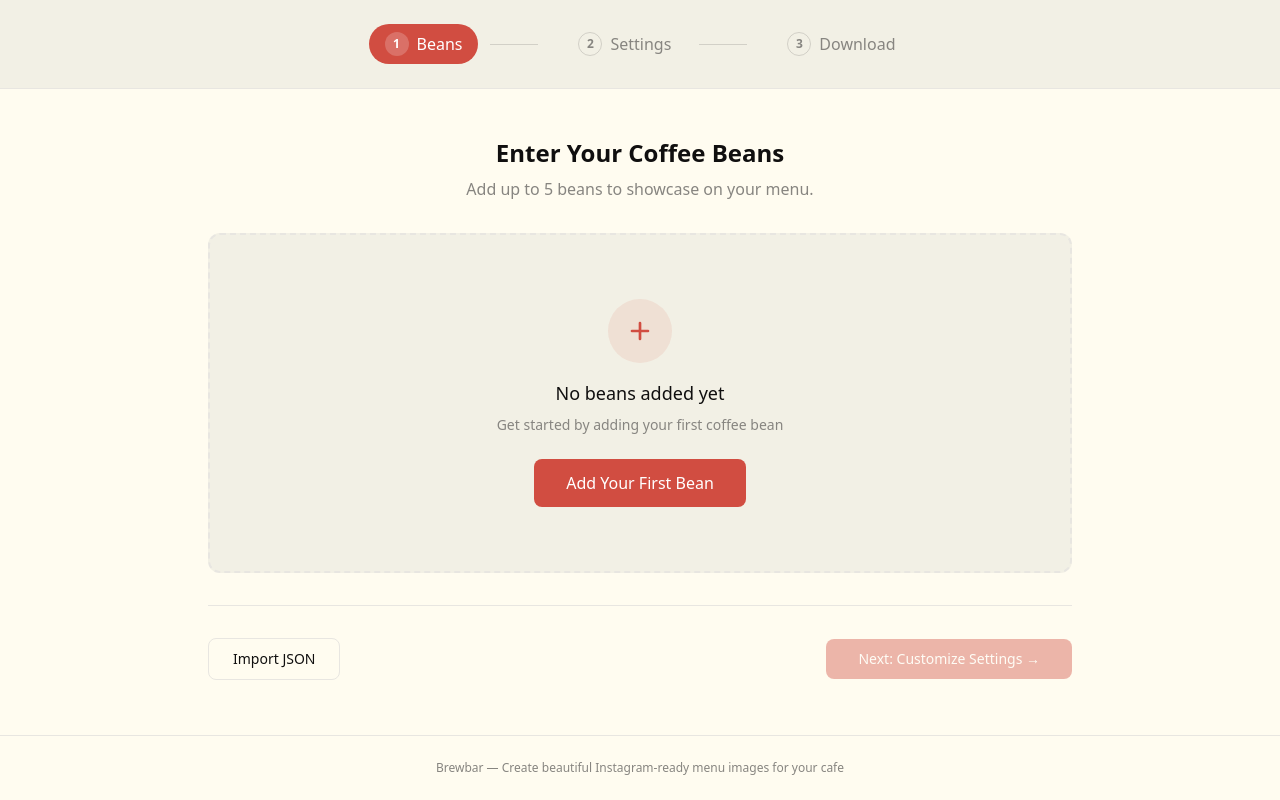
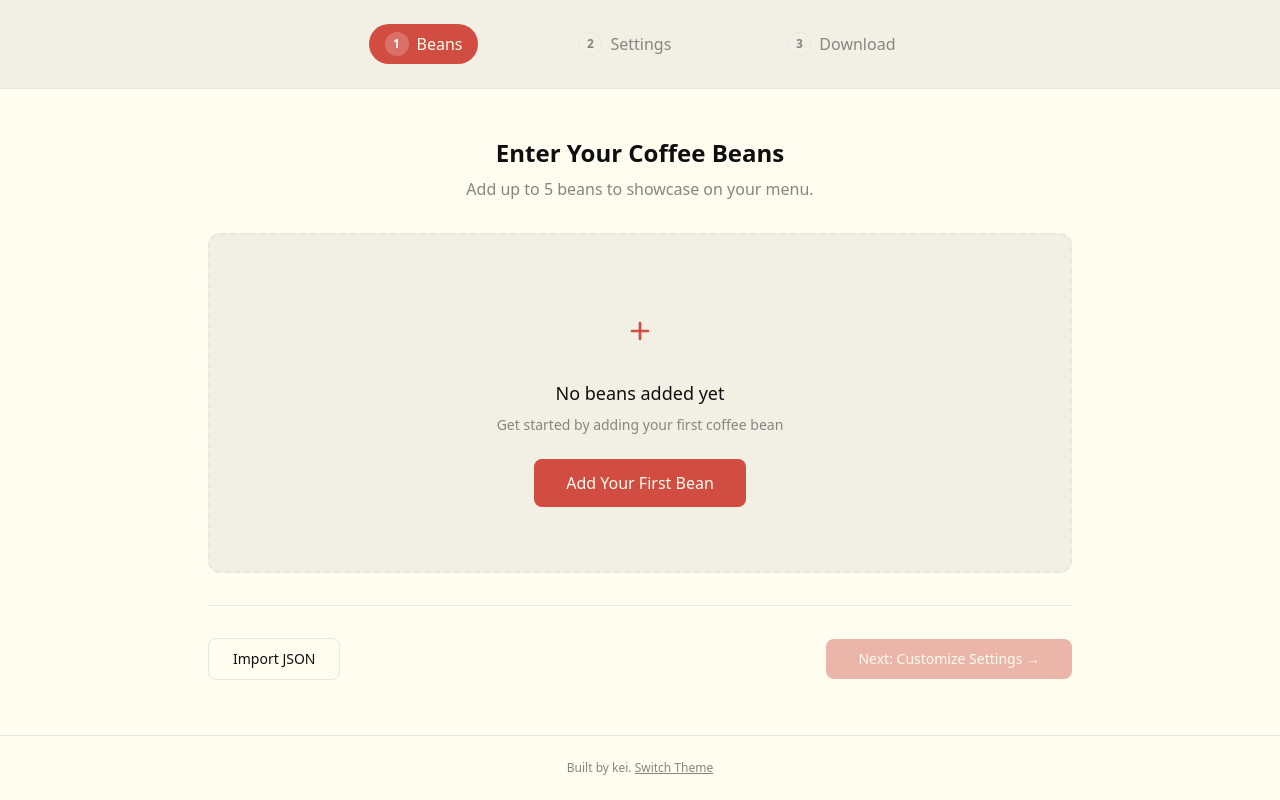
Before and after one commit to brewtools/brewbar, a React (Vite) app: page / in a window 1280 px wide. Built offline with nearby package versions, Linux system fonts and the light colour scheme.

Commit message:
Add dark theme & regenerate for aurora theme

```diff
--- a/index.html
+++ b/index.html
@@ -10,6 +10,26 @@
     <link rel="preconnect" href="https://fonts.googleapis.com">
     <link rel="preconnect" href="https://fonts.gstatic.com" crossorigin>
     <link href="https://fonts.googleapis.com/css2?family=Inter:wght@300;400;500;600;700&family=Merriweather:wght@300;400;700&family=Playfair+Display:wght@400;600;700&family=Orbitron:wght@400;500;700&family=Cormorant+Garamond:wght@400;500;600&family=Noto+Serif+JP:wght@400;500;600&family=Noto+Sans+JP:wght@400;500&family=Rajdhani:wght@400;500;600;700&display=swap" rel="stylesheet">
+    <style>
+      :root {
+        --bg: #FFFCF0;
+        --fg: #100F0F;
+        --paper: #F2F0E5;
+        --muted: #878580;
+        --accent: #D14D41;
+        --accent-fg: #FFFCF0;
+        --border: #E8E6E1;
+      }
+      .dark {
+        --bg: #100F0F;
+        --fg: #B7B5AA;
+        --paper: #1C1C1C;
+        --muted: #9A9890;
+        --accent: #A63C33;
+        --accent-fg: #D8D6CC;
+        --border: #2A2A2A;
+      }
+    </style>
   </head>
   <body>
     <div id="root"></div>
--- a/src/App.tsx
+++ b/src/App.tsx
@@ -1,3 +1,4 @@
+import { useState, useEffect } from 'react'
 import { AppProvider, useAppState } from '@/store/appState'
 import { BeanEntryForm } from '@/components/steps/BeanEntryForm'
 import { ImageSettings } from '@/components/steps/ImageSettings'
@@ -5,6 +6,17 @@ import { GenerateDownload } from '@/components/steps/GenerateDownload'
 
 function AppContent() {
   const { state, dispatch } = useAppState()
+  const [isDarkMode, setIsDarkMode] = useState(false)
+
+  // Check system preference on mount
+  useEffect(() => {
+    const prefersDark = window.matchMedia('(prefers-color-scheme: dark)').matches
+    setIsDarkMode(prefersDark)
+  }, [])
+
+  const toggleTheme = () => {
+    setIsDarkMode(prev => !prev)
+  }
 
   const renderStep = () => {
     switch (state.currentStep) {
@@ -26,7 +38,7 @@ function AppContent() {
   ]
 
   return (
-    <div className="min-h-screen flex flex-col bg-bg">
+    <div className={`min-h-screen flex flex-col bg-bg ${isDarkMode ? 'dark' : ''}`}>
       {/* Progress Steps */}
       <div className="border-b border-border bg-paper">
         <div className="max-w-4xl mx-auto px-4 py-4 sm:py-6">
@@ -42,7 +54,7 @@ function AppContent() {
                   disabled={step.number > state.currentStep}
                   className={`flex items-center gap-1.5 sm:gap-2 px-3 sm:px-4 py-1.5 sm:py-2 rounded-full transition-all ${
                     state.currentStep === step.number
-                      ? 'bg-accent text-white font-medium'
+                      ? 'bg-accent text-accent-fg font-medium'
                       : state.currentStep > step.number
                       ? 'text-accent hover:bg-accent/10'
                       : 'text-muted'
@@ -80,7 +92,13 @@ function AppContent() {
       <footer className="border-t border-border">
         <div className="max-w-4xl mx-auto px-4 py-4 sm:py-6">
           <p className="text-xs text-muted text-center">
-            Brewbar — Create beautiful Instagram-ready menu images for your cafe
+            Built by kei.{' '}
+            <button
+              onClick={toggleTheme}
+              className="underline hover:text-fg transition-colors"
+            >
+              Switch Theme
+            </button>
           </p>
         </div>
       </footer>
--- a/src/components/common/FileUpload.tsx
+++ b/src/components/common/FileUpload.tsx
@@ -93,7 +93,7 @@ export function FileUpload({
             <path strokeLinecap="round" strokeLinejoin="round" strokeWidth={1.5} d="M7 16a4 4 0 01-.88-7.903A5 5 0 1115.9 6L16 6a5 5 0 011 9.9M15 13l-3-3m0 0l-3 3m3-3v12" />
           </svg>
           <span className="text-sm text-muted">{label}</span>
-          <span className="text-xs text-muted/60">Drag & drop or click to upload</span>
+          <span className="text-xs text-muted">Drag & drop or click to upload</span>
         </div>
       )}
       <input
--- a/src/components/common/FormatSelector.tsx
+++ b/src/components/common/FormatSelector.tsx
@@ -13,7 +13,7 @@ const formats: Array<{ value: ImageFormat; label: string; description: string }>
 
 export function FormatSelector({ selectedFormat, onFormatChange }: FormatSelectorProps) {
   return (
-    <div className="bg-paper rounded-xl p-6 sm:p-8 border border-border/30">
+    <div className="bg-paper rounded-xl p-6 sm:p-8 ">
       <h3 className="text-lg font-semibold mb-4 text-fg">Image Format</h3>
       <div className="grid grid-cols-1 sm:grid-cols-3 gap-3">
         {formats.map(format => (
--- a/src/components/common/TagInput.tsx
+++ b/src/components/common/TagInput.tsx
@@ -52,7 +52,7 @@ export function TagInput({ tags, onChange, maxTags = 6, maxChars = 50 }: TagInpu
       {tags.map(tag => (
         <span
           key={tag.id}
-          className="inline-flex items-center gap-1 px-3 py-1 text-sm bg-accent text-white rounded-full"
+          className="inline-flex items-center gap-1 px-3 py-1 text-sm bg-accent text-accent-fg rounded-full"
         >
           {tag.text}
           <button
--- a/src/components/common/ThemeSelector.tsx
+++ b/src/components/common/ThemeSelector.tsx
@@ -136,7 +136,7 @@ export function ThemeSelector({ selectedTheme, onThemeChange }: ThemeSelectorPro
   const currentCategory = themeCategories.find(c => c.id === activeCategory)
 
   return (
-    <div className="bg-paper rounded-xl p-6 sm:p-8 border border-border/30">
+    <div className="bg-paper rounded-xl p-6 sm:p-8 ">
       <h3 className="text-lg font-semibold mb-4 text-fg">Theme</h3>
 
       {/* Category Tabs */}
@@ -170,7 +170,7 @@ export function ThemeSelector({ selectedTheme, onThemeChange }: ThemeSelectorPro
       </div>
 
       {/* Theme description */}
-      <div className="mt-4 p-3 bg-bg rounded-lg border border-border/30">
+      <div className="mt-4 p-3 bg-bg rounded-lg ">
         <p className="text-sm text-muted">
           {getTheme(selectedTheme).description}
         </p>
--- a/src/components/steps/BeanEntryForm.tsx
+++ b/src/components/steps/BeanEntryForm.tsx
@@ -16,7 +16,7 @@ function BeanCard({ bean, index, canRemove }: BeanCardProps) {
   }
 
   return (
-    <div className="bg-paper rounded-xl p-4 sm:p-8 border border-border/30">
+    <div className="bg-paper rounded-xl p-4 sm:p-8">
       <div className="flex items-center justify-between mb-4 sm:mb-6">
         <h3 className="text-base sm:text-lg font-semibold text-fg">Bean #{index + 1}</h3>
         {canRemove && (
@@ -170,7 +170,7 @@ export function BeanEntryForm() {
           <button
             type="button"
             onClick={() => dispatch({ type: 'ADD_EMPTY_BEAN' })}
-            className="px-8 py-3 bg-accent text-white rounded-lg hover:opacity-90 transition-opacity font-medium"
+            className="px-8 py-3 bg-accent text-accent-fg rounded-lg hover:opacity-90 transition-opacity font-medium"
           >
             Add Your First Bean
           </button>
@@ -215,7 +215,7 @@ export function BeanEntryForm() {
           type="button"
           onClick={() => dispatch({ type: 'SET_STEP', step: 2 })}
           disabled={!canProceed}
-          className="px-8 py-2.5 bg-accent text-white rounded-lg hover:opacity-90 transition-opacity disabled:opacity-40 disabled:cursor-not-allowed font-medium text-sm"
+          className="px-8 py-2.5 bg-accent text-accent-fg rounded-lg hover:opacity-90 transition-opacity disabled:opacity-40 disabled:cursor-not-allowed font-medium text-sm"
         >
           Next: Customize Settings →
         </button>
--- a/tailwind.config.js
+++ b/tailwind.config.js
@@ -10,31 +10,13 @@ module.exports = {
   theme: {
     extend: {
       colors: {
-        // Light mode
-        'bg': {
-          DEFAULT: '#FFFCF0',
-          dark: '#100F0F',
-        },
-        'fg': {
-          DEFAULT: '#100F0F',
-          dark: '#FFFCF0',
-        },
-        'paper': {
-          DEFAULT: '#F2F0E5',
-          dark: '#1C1C1C',
-        },
-        'muted': {
-          DEFAULT: '#878580',
-          dark: '#6F6E69',
-        },
-        'accent': {
-          DEFAULT: '#D14D41',
-          dark: '#FE640B',
-        },
-        'border': {
-          DEFAULT: '#E8E6E1',
-          dark: '#1C1C1C',
-        },
+        'bg': 'var(--bg)',
+        'fg': 'var(--fg)',
+        'paper': 'var(--paper)',
+        'muted': 'var(--muted)',
+        'accent': 'var(--accent)',
+        'accent-fg': 'var(--accent-fg)',
+        'border': 'var(--border)',
       },
       fontFamily: {
         'inter': ['Inter', 'sans-serif'],
```
Also changed, not shown: src/components/steps/GenerateDownload.tsx (+27 -9 lines), src/components/steps/ImageSettings.tsx (+8 -8 lines), 1 other file (tests, documents, lock files or other folders).
